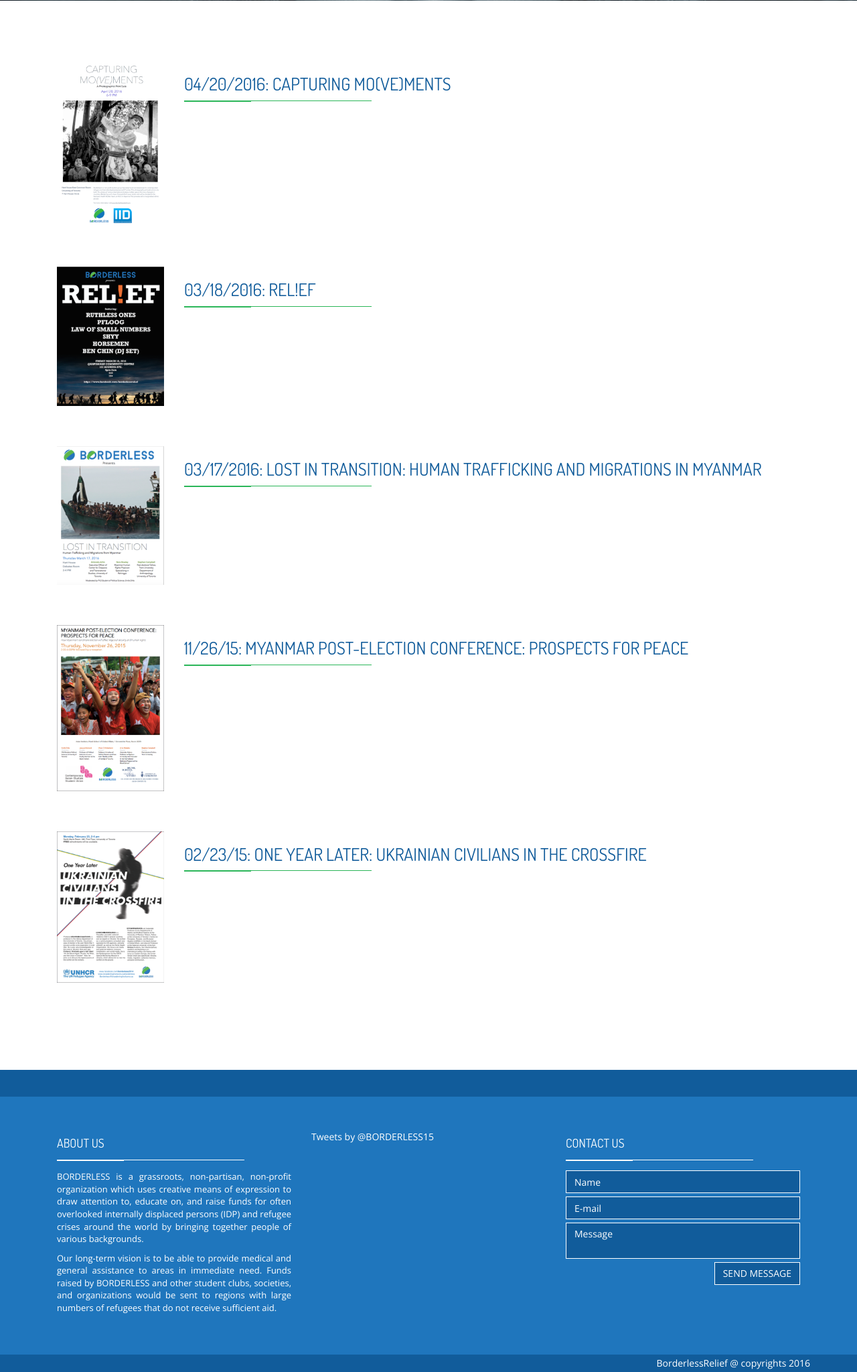
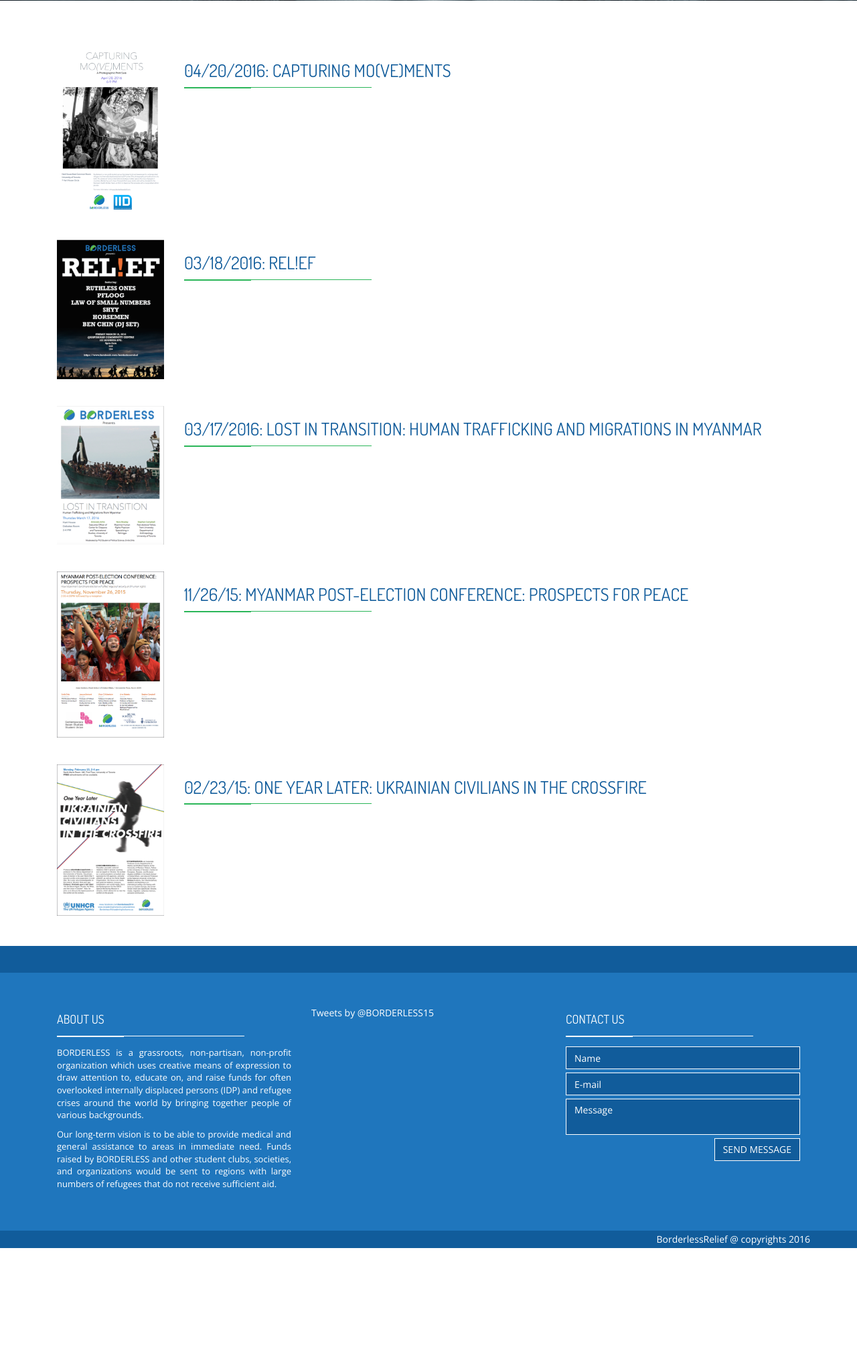
Before and after one commit to nobodyrandom/borderless, a PHP site: page /web/events.php?event=0 in a window 1280 px wide. Shown: the part 314-2362 px from the top of the page at 67% size. After the commit the page ends 2177 px from the top, so only its background shows below. Run offline with PHP 8.4, Linux system fonts and the light colour scheme; some libraries are stand-ins or nearby versions.

Commit message:
events page update

```diff
--- a/web/assets/css/style.css
+++ b/web/assets/css/style.css
@@ -577,6 +577,11 @@
 .container2{
     padding-left: 70px;
     padding-right: 70px;
+}
+
+.container3{
+    padding-left: 150px;
+    padding-right: 150px;
 }
 
 /* Pages/Gallery
--- a/web/events.php
+++ b/web/events.php
@@ -153,21 +153,14 @@
 			<p class=\"page-description\">
 				Capturing Mo(ve)ments
 			</p>
-
 		</div>
-
 	</div>
 
 	<div class=\"main-container\">
-
 		<div class=\"container\">
-
 			<div class=\"row fadeIn animated\">
-
 				<div class=\"col-md-6\">
-
 					<h2 class=\"title-style-2\"> 04/20/2016: Capturing Mo(ve)ments<span class=\"title-under\"></span></h2>
-
 					<p>
 						Capturing Mo(ve)ments is a gallery and a photographic print sale, showcasing the photographs of international photojournalists around the world, who have generously donated their images from Myanmar, Cambodia, Thailand, South Africa, India, and other countries, which will be displayed in a gallery. The prints of their photographs will be sold for $20 each. All proceeds will be donated to a local NGO in Myanmar, the Back Pack Health Worker Team.
 					</p>
@@ -199,52 +192,32 @@
 					<p>
 						BORDERLESS is a non-profit student group that raises funds and awareness for underreported refugee and internally displaced persons (IDP) crises.
 					</p>
-
-
 				</div>
 
 				<div class=\"col-md-6\">
-
 					<img src=\"assets/images/event1.png\" alt=\"\" class=\"causesimg\">
-
 				</div>
 			</div>
+		</div>
+	</div> <!-- /.main-container  -->";
+        break;
 
 
-		</div>
-
-
-
-
-
-
-	</div> <!-- /.main-container  -->";
-        break;
     case 2:
         echo "<div class=\"page-heading text-center\">
-
 		<div class=\"container zoomIn animated\">
-
 			<h1 class=\"page-title\">11/26/2015 <span class=\"title-under\"></span></h1>
 			<p class=\"page-description\">
 				MYANMAR POST-ELECTION CONFERENCE: PROSPECTS FOR PEACE
 			</p>
-
 		</div>
-
 	</div>
 
 	<div class=\"main-container\">
-
 		<div class=\"container\">
-
-
-			<div class=\"row secnd fadeIn animated\">
-
+			<div class=\"row fadeIn animated\">
 				<div class=\"col-md-6\">
-
 					<h2 class=\"title-style-2\"> 11/26/2015: MYANMAR POST-ELECTION CONFERENCE: PROSPECTS FOR PEACE<span class=\"title-under\"></span></h2>
-
 					<p>
 						This event is brought to you in partnership with BORDERLESS and the Asian Institute.
 					</p>
@@ -268,120 +241,81 @@
 						Moderator:
 						<br>	- Mr. Emile Dirks, PhD student in Political Science, University of Toronto.
 					</p>
-
-
 				</div>
-
 				<div class=\"col-md-6\">
-
 					<img src=\"assets/images/event4.png\" alt=\"\" class=\"causesimg\">
-
 				</div>
 			</div>
 		</div>
-
-
-
-
-
-
 	</div> <!-- /.main-container  -->";
         break;
 
+
     default:
-        echo "<div><div class=\"page-heading text-center\">
-
+        echo "<div class=\"page-heading text-center\">
 		<div class=\"container zoomIn animated\">
-
 			<h1 class=\"page-title\">EVENTS <span class=\"title-under\"></span></h1>
-
+		</div>
+	</div>
+	<div class=\"section-home home-reasons\">
+		<div class=\"container2\">
+			<div class=\"row fadeIn animated\">
+                <div class=\"col-md-2 \">
+                    <img src=\"assets/images/event1.png\" alt=\"\" class=\"img-responsive\">
                 </div>
 
-	</div>
-
-	<div class=\"main-container\">
-
-		<div class=\"container\">
-
-			<div class=\"row secnd fadeIn animated\">
-
-			<div class=\"row secnd\">
-
-				<div class=\"col-md-2\">
-
-					<img src=\"assets/images/event1.png\" alt=\"\" class=\"img-responsive\">
-
-				</div>
                 <div class=\"col-md-10\">
-
                     <h2 class=\"title-style-2\"><a href=\"events.php?event=1\">04/20/2016: Capturing Mo(ve)ments </a><span class=\"title-under\"></span></h2>
-
                 </div>
 			</div>
 
-			<div class=\"row secnd\">
+			<div class=\"row fadeIn animated\">
 				<div class=\"col-md-2\">
-
 					<img src=\"assets/images/event2.png\" alt=\"\" class=\"img-responsive\">
-
 				</div>
 				<div class=\"col-md-10\">
-
 					<h2 class=\"title-style-2\"><a href=\"#\">03/18/2016: REL!EF </a><span class=\"title-under\"></span></h2>
-
 				</div>
 			</div>
 
-			<div class=\"row secnd\">
+			<div class=\"row fadeIn animated\">
 				<div class=\"col-md-2\">
-
 					<img src=\"assets/images/event3.png\" alt=\"\" class=\"img-responsive\">
-
 				</div>
 				<div class=\"col-md-10\">
-
 					<h2 class=\"title-style-2\"><a href=\"#\">03/17/2016: Lost in Transition: Human Trafficking and Migrations in Myanmar </a><span class=\"title-under\"></span></h2>
-
 				</div>
 			</div>
 
-			<div class=\"row secnd\">
+			<div class=\"row fadeIn animated\">
 				<div class=\"col-md-2\">
+					<img src=\"assets/images/event4.png\" alt=\"\" class=\"img-responsive\">
+				</div>
 
-					<img src=\"assets/images/event4.png\" alt=\"\" class=\"img-responsive\">
-
-				</div>
 				<div class=\"col-md-10\">
-
 					<h2 class=\"title-style-2\"><a href=\"events.php?event=2\">11/26/15: Myanmar Post-Election Conference: Prospects for Peace</a><span class=\"title-under\"></span></h2>
-
 				</div>
 			</div>
 
-			<div class=\"row secnd\">
+			<div class=\"row fadeIn animated\">
 				<div class=\"col-md-2\">
+					<img src=\"assets/images/event5.png\" alt=\"\" class=\"img-responsive\">
+				</div>
 
-					<img src=\"assets/images/event5.png\" alt=\"\" class=\"img-responsive\">
-
-				</div>
 				<div class=\"col-md-10\">
-
 					<h2 class=\"title-style-2\"><a href=\"#\">02/23/15: One Year Later: Ukrainian Civilians in the Crossfire </a><span class=\"title-under\"></span></h2>
-
 				</div>
 			</div>
-
         </div>
-
-		</div>
-
-	</div> <!-- /.main-container  --></div>";
+    </div> <!-- /section-home  -->";
 }
 echo "
     <footer class=\"main-footer\">
 
         <div class=\"footer-top\">
+
         </div>
+
 
         <div class=\"footer-main\">
             <div class=\"container\">
@@ -493,11 +427,6 @@
 
     </footer> <!-- main-footer -->
 
-
-
-
-
-
         <!-- jQuery -->
         <script src=\"https://ajax.googleapis.com/ajax/libs/jquery/1.11.1/jquery.min.js\"></script>
         <script>window.jQuery || document.write('<script src=\"assets/js/jquery-1.11.1.min.js\"><\/script>')</script>
```
Lines whose indentation alone changed are shown as unchanged.
